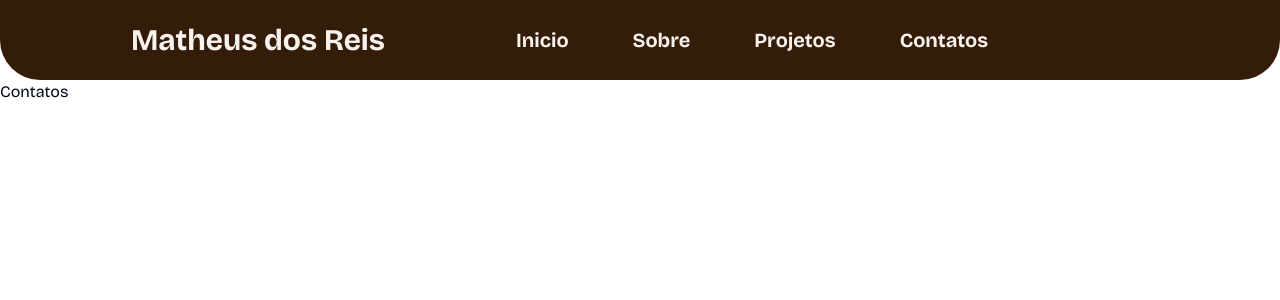
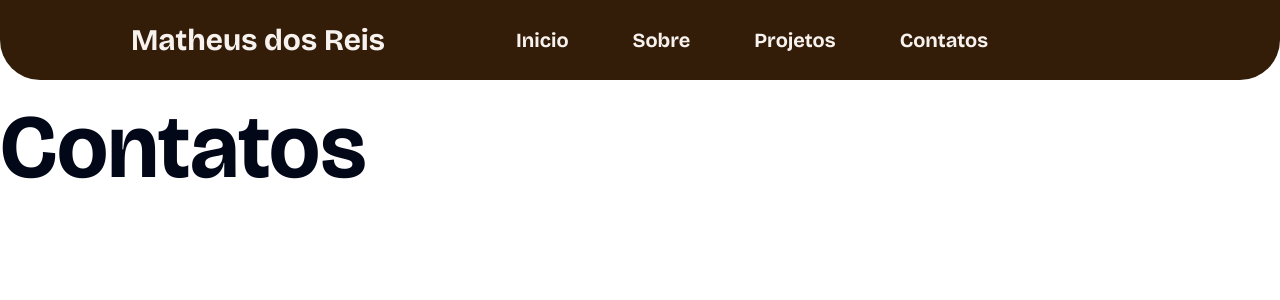
Before and after one commit to Reis567/my-resume, a React (Vite) app: page /contatos in a window 1280 px wide. Shown: the top 300 px of the page. Built offline with nearby package versions, Linux system fonts and the light colour scheme.

Commit message:
contact page initial title

```diff
--- a/src/pages/ContatosPage/index.style.tsx
+++ b/src/pages/ContatosPage/index.style.tsx
@@ -3,3 +3,8 @@ import styled from "styled-components";
 export const SContatos = styled.div`
     min-height: 100vh;
 `
+
+export const STitle = styled.h2`
+    font-size : 90px;
+  font-weight: bolder;
+`
--- a/src/pages/ContatosPage/index.tsx
+++ b/src/pages/ContatosPage/index.tsx
@@ -1,10 +1,10 @@
 import React from 'react';
-import { SContatos } from './index.style';
+import { SContatos, STitle } from './index.style';
 
 const Contatos: React.FC = () => {
   return (
     <SContatos>
-      <h2>Contatos</h2>
+      <STitle>Contatos</STitle>
     </SContatos>
   );
 };
--- a/src/pages/SobrePage/index.style.tsx
+++ b/src/pages/SobrePage/index.style.tsx
@@ -3,3 +3,8 @@ import styled from "styled-components";
 export const SSobre = styled.div`
     min-height: 100vh;
 `
+
+export const STitle = styled.h2`
+    font-size : 90px;
+  font-weight: bolder;
+`
--- a/src/pages/SobrePage/index.tsx
+++ b/src/pages/SobrePage/index.tsx
@@ -1,10 +1,10 @@
 import React from 'react';
-import { SSobre } from './index.style';
+import { SSobre, STitle } from './index.style';
 
 const Sobre: React.FC = () => {
   return (
     <SSobre>
-      <h2>Matheus dos reis</h2>
+      <STitle>Matheus dos reis</STitle>
     </SSobre>
   );
 };
```
